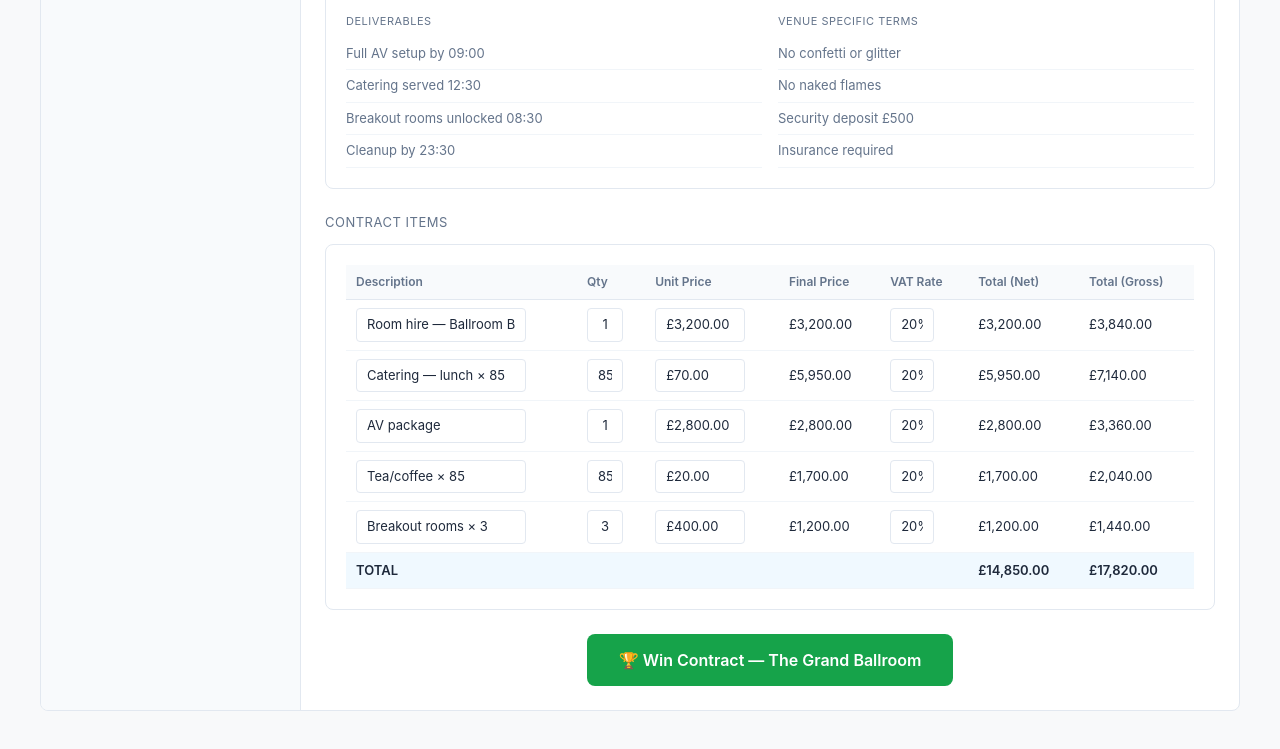
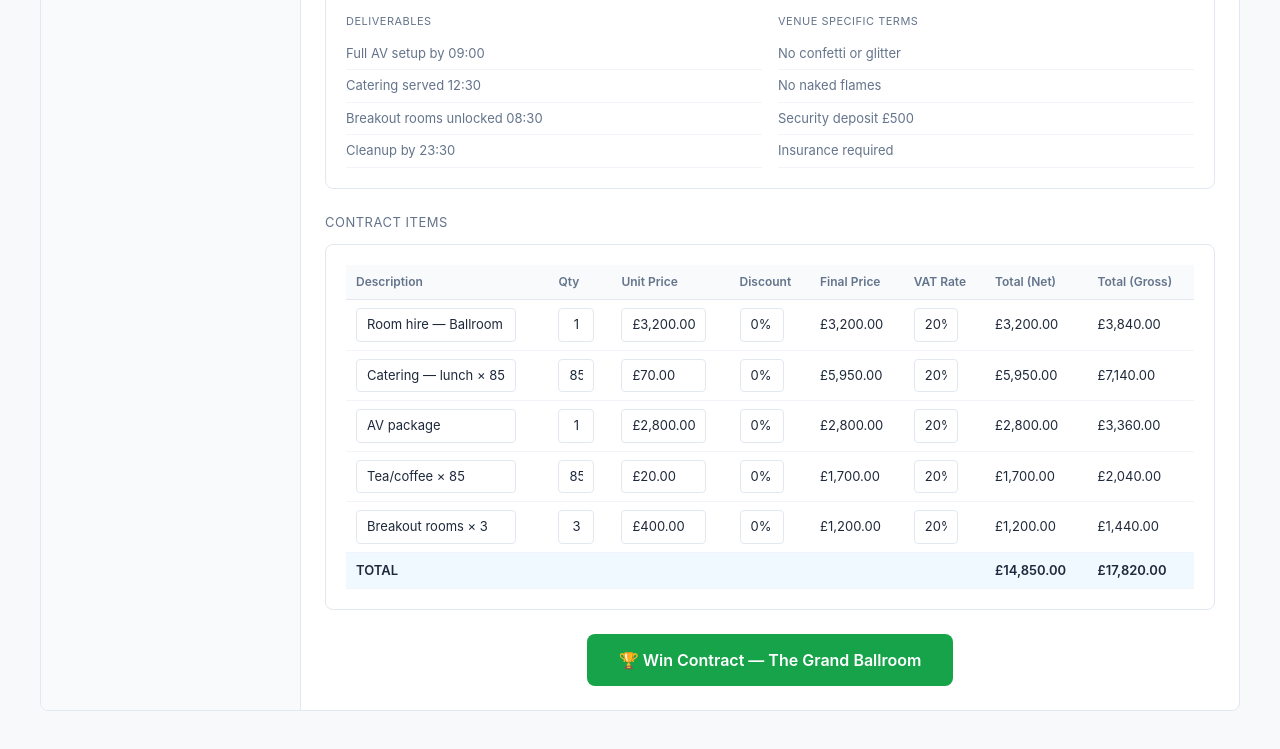
Before and after one commit to Brotherinlaw-13/the-factory, an Astro site: page /hire-space/finance-tools/unified in a window 1280 px wide. Shown: the part 1390-2139 px from the top of the page. Built offline with nearby package versions, Linux system fonts and the light colour scheme; Astro itself is replaced by a stand-in of ours.

Commit message:
fix: add discount as separate column alongside final price

```diff
--- a/src/pages/hire-space/finance-tools/unified.astro
+++ b/src/pages/hire-space/finance-tools/unified.astro
@@ -352,14 +352,14 @@
 <h4>Contract Items</h4>
 <div class="card">
 <table>
-<thead><tr><th>Description</th><th>Qty</th><th>Unit Price</th><th>Final Price</th><th>VAT Rate</th><th>Total (Net)</th><th>Total (Gross)</th></tr></thead>
+<thead><tr><th>Description</th><th>Qty</th><th>Unit Price</th><th>Discount</th><th>Final Price</th><th>VAT Rate</th><th>Total (Net)</th><th>Total (Gross)</th></tr></thead>
 <tbody>
-<tr><td><input type="text" value="Room hire — Ballroom B" style="width:170px"/></td><td><input type="text" value="1" style="width:36px;text-align:center"/></td><td><input type="text" value="£3,200.00" style="width:90px"/></td><td>£3,200.00</td><td><input type="text" value="20%" style="width:44px"/></td><td>£3,200.00</td><td>£3,840.00</td></tr>
-<tr><td><input type="text" value="Catering — lunch × 85" style="width:170px"/></td><td><input type="text" value="85" style="width:36px;text-align:center"/></td><td><input type="text" value="£70.00" style="width:90px"/></td><td>£5,950.00</td><td><input type="text" value="20%" style="width:44px"/></td><td>£5,950.00</td><td>£7,140.00</td></tr>
-<tr><td><input type="text" value="AV package" style="width:170px"/></td><td><input type="text" value="1" style="width:36px;text-align:center"/></td><td><input type="text" value="£2,800.00" style="width:90px"/></td><td>£2,800.00</td><td><input type="text" value="20%" style="width:44px"/></td><td>£2,800.00</td><td>£3,360.00</td></tr>
-<tr><td><input type="text" value="Tea/coffee × 85" style="width:170px"/></td><td><input type="text" value="85" style="width:36px;text-align:center"/></td><td><input type="text" value="£20.00" style="width:90px"/></td><td>£1,700.00</td><td><input type="text" value="20%" style="width:44px"/></td><td>£1,700.00</td><td>£2,040.00</td></tr>
-<tr><td><input type="text" value="Breakout rooms × 3" style="width:170px"/></td><td><input type="text" value="3" style="width:36px;text-align:center"/></td><td><input type="text" value="£400.00" style="width:90px"/></td><td>£1,200.00</td><td><input type="text" value="20%" style="width:44px"/></td><td>£1,200.00</td><td>£1,440.00</td></tr>
-<tr style="background:#f0f9ff;font-weight:600"><td>TOTAL</td><td></td><td></td><td></td><td></td><td>£14,850.00</td><td>£17,820.00</td></tr>
+<tr><td><input type="text" value="Room hire — Ballroom B" style="width:160px"/></td><td><input type="text" value="1" style="width:36px;text-align:center"/></td><td><input type="text" value="£3,200.00" style="width:85px"/></td><td><input type="text" value="0%" style="width:44px"/></td><td>£3,200.00</td><td><input type="text" value="20%" style="width:44px"/></td><td>£3,200.00</td><td>£3,840.00</td></tr>
+<tr><td><input type="text" value="Catering — lunch × 85" style="width:160px"/></td><td><input type="text" value="85" style="width:36px;text-align:center"/></td><td><input type="text" value="£70.00" style="width:85px"/></td><td><input type="text" value="0%" style="width:44px"/></td><td>£5,950.00</td><td><input type="text" value="20%" style="width:44px"/></td><td>£5,950.00</td><td>£7,140.00</td></tr>
+<tr><td><input type="text" value="AV package" style="width:160px"/></td><td><input type="text" value="1" style="width:36px;text-align:center"/></td><td><input type="text" value="£2,800.00" style="width:85px"/></td><td><input type="text" value="0%" style="width:44px"/></td><td>£2,800.00</td><td><input type="text" value="20%" style="width:44px"/></td><td>£2,800.00</td><td>£3,360.00</td></tr>
+<tr><td><input type="text" value="Tea/coffee × 85" style="width:160px"/></td><td><input type="text" value="85" style="width:36px;text-align:center"/></td><td><input type="text" value="£20.00" style="width:85px"/></td><td><input type="text" value="0%" style="width:44px"/></td><td>£1,700.00</td><td><input type="text" value="20%" style="width:44px"/></td><td>£1,700.00</td><td>£2,040.00</td></tr>
+<tr><td><input type="text" value="Breakout rooms × 3" style="width:160px"/></td><td><input type="text" value="3" style="width:36px;text-align:center"/></td><td><input type="text" value="£400.00" style="width:85px"/></td><td><input type="text" value="0%" style="width:44px"/></td><td>£1,200.00</td><td><input type="text" value="20%" style="width:44px"/></td><td>£1,200.00</td><td>£1,440.00</td></tr>
+<tr style="background:#f0f9ff;font-weight:600"><td>TOTAL</td><td></td><td></td><td></td><td></td><td></td><td>£14,850.00</td><td>£17,820.00</td></tr>
 </tbody>
 </table>
 </div>
```
